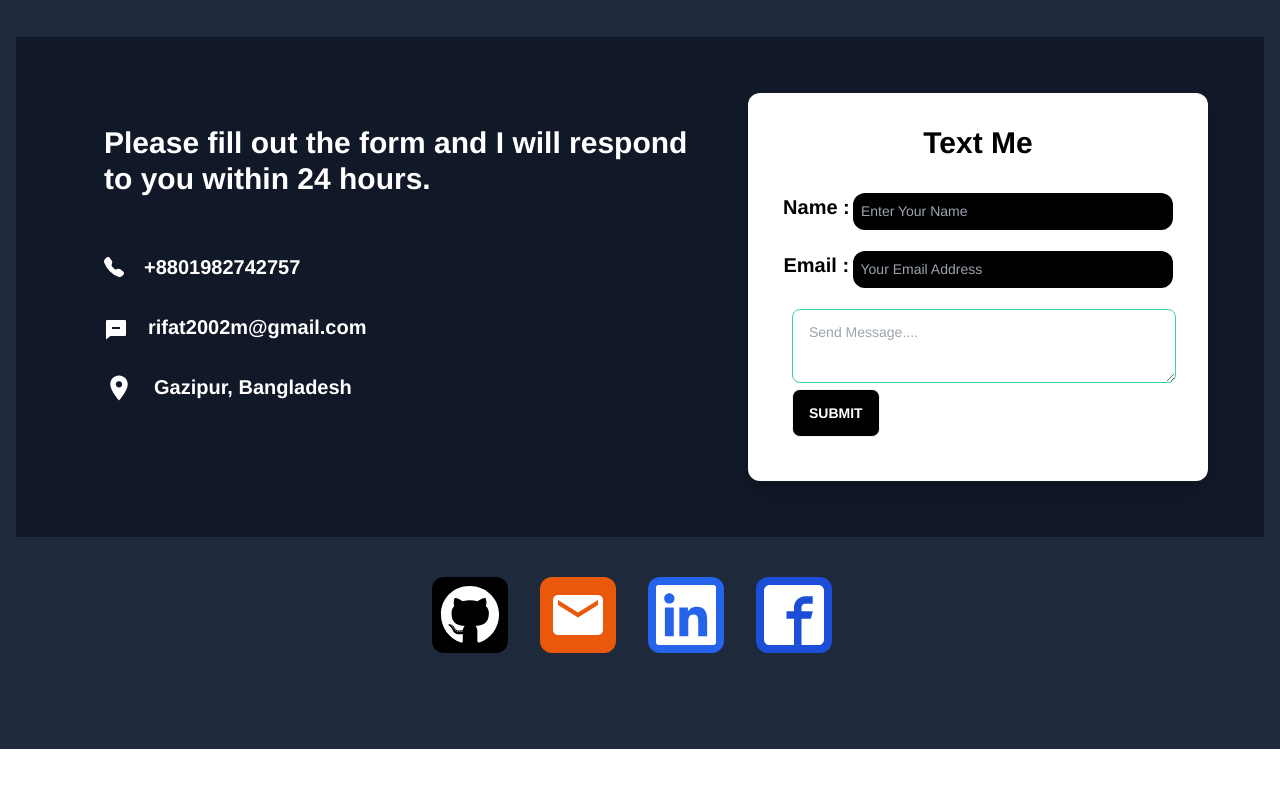
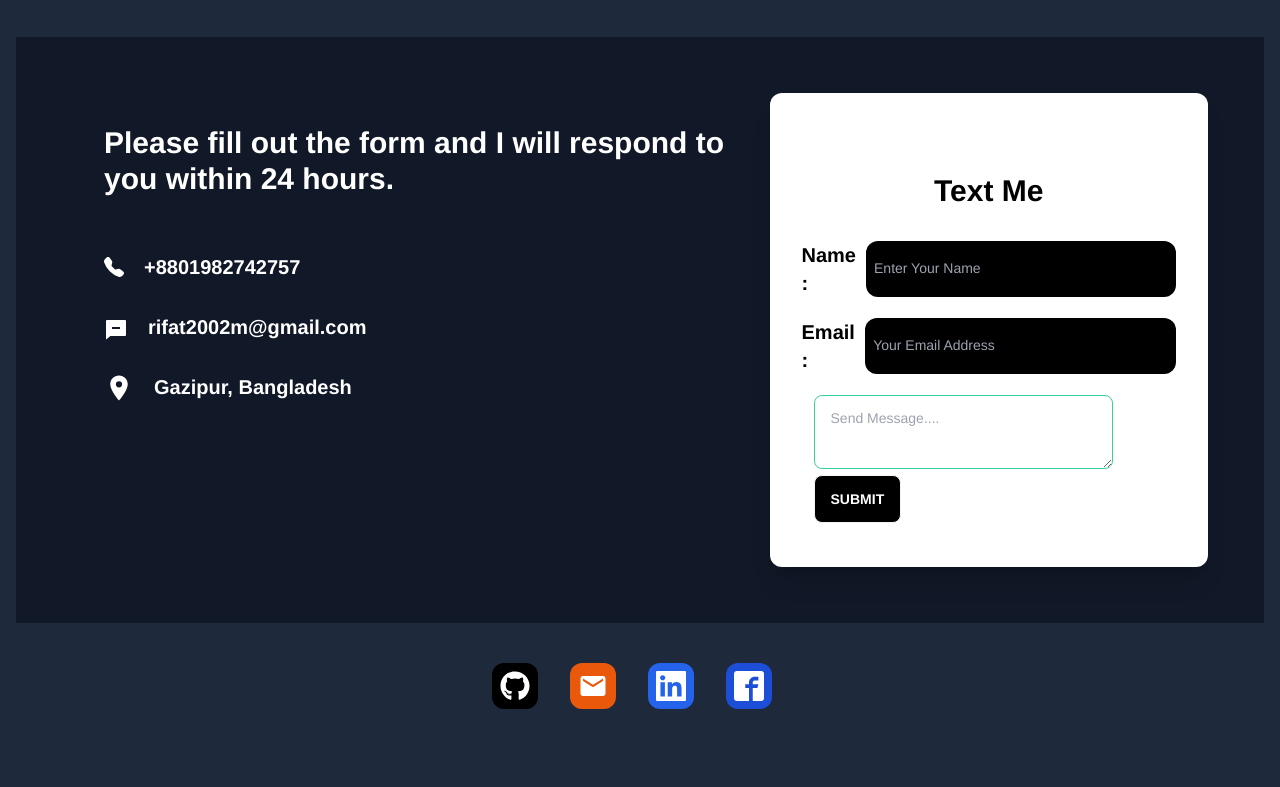
Before and after one commit to muntasirrifat23/Rifat-Portfolio, a React (Vite) app: page / in a window 1280 px wide. Shown: the part 2862-3649 px from the top of the page. Before the commit the page ends 3611 px from the top, so only its background shows below. Built offline with nearby package versions, Linux system fonts and the light colour scheme.

Commit message:
rechange width

```diff
--- a/src/Component/Home/Contact/Contack.jsx
+++ b/src/Component/Home/Contact/Contack.jsx
@@ -34,15 +34,15 @@ const Contact = () => {
             <div className='lg:flex justify-evenly p-14 mb-10 bg-gray-900'>
                 <div className='rounded-lg lg:p-8'>
                     <h1 className='text-3xl font-bold mb-14'>Please fill out the form and I will respond to you within 24 hours.</h1>
-                    <a href=' ' className='flex text-xl font-bold mb-8'><BsFillTelephoneFill className='mt-1 mr-5'></BsFillTelephoneFill> +8801982742757</a>
-                    <a href=' ' className='flex text-xl font-bold mb-8'><RiMessageFill className='mt-1 mr-5 text-2xl'></RiMessageFill>rifat2002m@gmail.com</a>
+                    <a className='flex text-xl font-bold mb-8'><BsFillTelephoneFill className='mt-1 mr-5'></BsFillTelephoneFill> +8801982742757</a>
+                    <a className='flex text-xl font-bold mb-8'><RiMessageFill className='mt-1 mr-5 text-2xl'></RiMessageFill>rifat2002m@gmail.com</a>
                     <h1 className='flex text-xl font-bold'><MdLocationOn className='mr-5 text-3xl'></MdLocationOn>Gazipur, Bangladesh</h1>
 
                 </div>
                 <div data-aos="fade-up"
                     data-aos-easing="linear"
                     data-aos-duration="1500" className='rounded-xl lg:mt-0 mt-12 lg:p-8 bg-white text-black shadow-xl'>
-                    <h1 className='title text-center text-3xl font-bold mb-8'>Text Me</h1>
+                    <h1 className='title text-center text-3xl font-bold mb-8 mt-12'>Text Me</h1>
                     <form ref={form} onSubmit={sendEmail}>
                         <div className='login-form flex justify-evenly'>
                             <label htmlFor="name" className='text-xl text-black font-bold'>Name : </label>
@@ -55,7 +55,7 @@ const Contact = () => {
                         </div>
                         <br />
 
-                        <textarea  name='message' className="textarea textarea-success text-black bg-white h-50 ml-3 w-96" placeholder="Send Message...." required></textarea> <br />
+                        <textarea  name='message' className="textarea textarea-success text-black bg-white h-50 ml-3 w-4/5" placeholder="Send Message...." required></textarea> <br />
                         <button type='submit' className='btn bg-black text-white ml-3 mb-3'>Submit</button>
                     </form>
                 </div>
@@ -66,22 +66,22 @@ const Contact = () => {
 
             <div className="flex justify-center">
         <div className="grid grid-flow-col gap-4 mb-20">
-    <span className="mr-4 text-6xl bg-black text-white p-2 rounded-xl">
+    <span className="mr-4 text-3xl bg-black text-white p-2 rounded-xl">
       <a href="https://github.com/muntasirrifat23" target="_blank" rel="noopener noreferrer">
         <FaGithub />
       </a>
     </span>
-    <span className="mr-4 text-6xl bg-orange-600 p-2 rounded-xl">
+    <span className="mr-4 text-3xl bg-orange-600 p-2 rounded-xl">
       <a href="mailto:rifat2002m@gmail.com" className="flex">
         <MdEmail />
       </a>
     </span>
-    <span className="mr-4 text-6xl bg-blue-600 p-2 rounded-xl">
+    <span className="mr-4 text-3xl bg-blue-600 p-2 rounded-xl">
       <a href="https://www.linkedin.com/in/munshi-muntasir-rifat/" target="_blank" rel="noopener noreferrer">
         <GrLinkedin />
       </a>
     </span>
-    <span className="mr-4 text-6xl bg-blue-700 p-2 text-white rounded-xl">
+    <span className="mr-4 text-3xl bg-blue-700 p-2 text-white rounded-xl">
       <a href="https://www.facebook.com/muntasir.rifat.iubat.csew" target="_blank" rel="noopener noreferrer">
         <ImFacebook2 />
       </a>
--- a/src/Component/Main/Main.jsx
+++ b/src/Component/Main/Main.jsx
@@ -4,7 +4,7 @@ import { Outlet } from 'react-router-dom';
 
 const Main = () => {
     return (
-        <div className="bg-slate-800 text-white">
+        <div className="bg-slate-800 text-white w-full">
             <Nav></Nav>
             <Outlet></Outlet>
             {/* <Footer></Footer> */}
```
